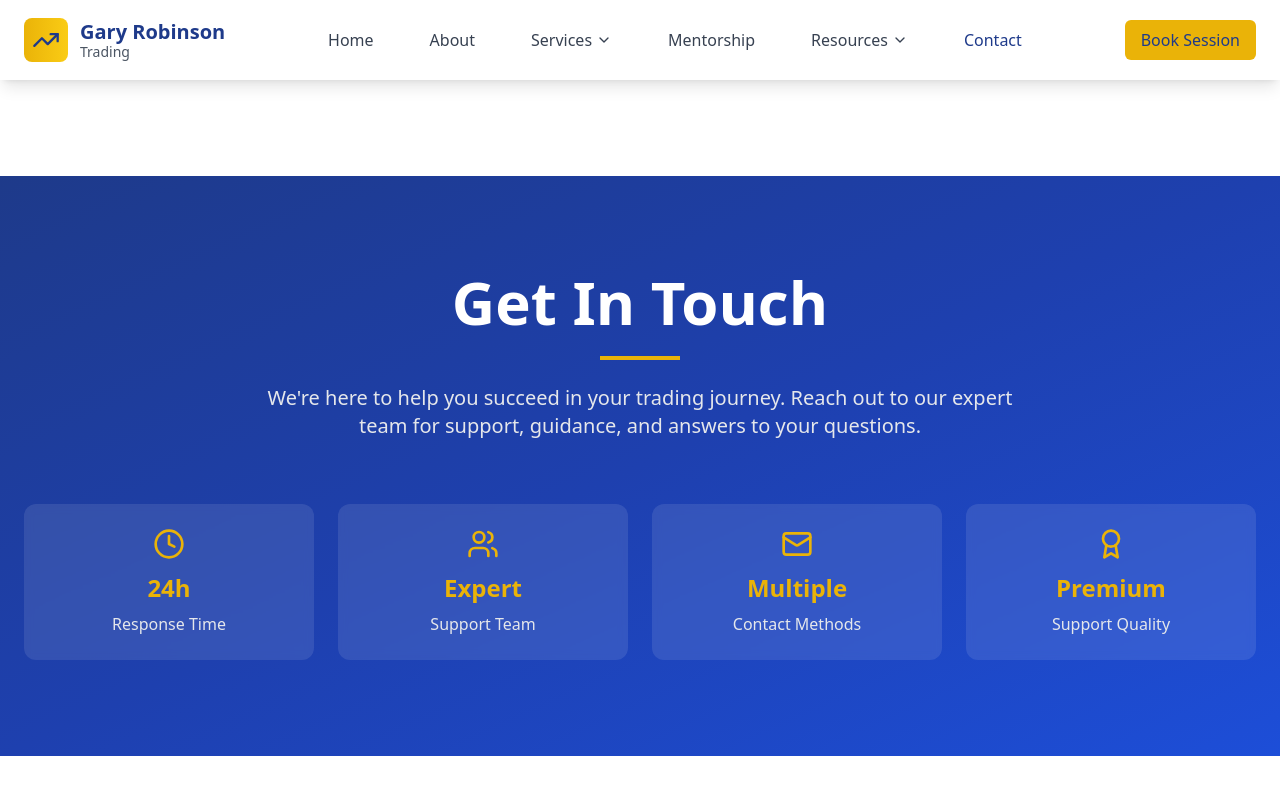
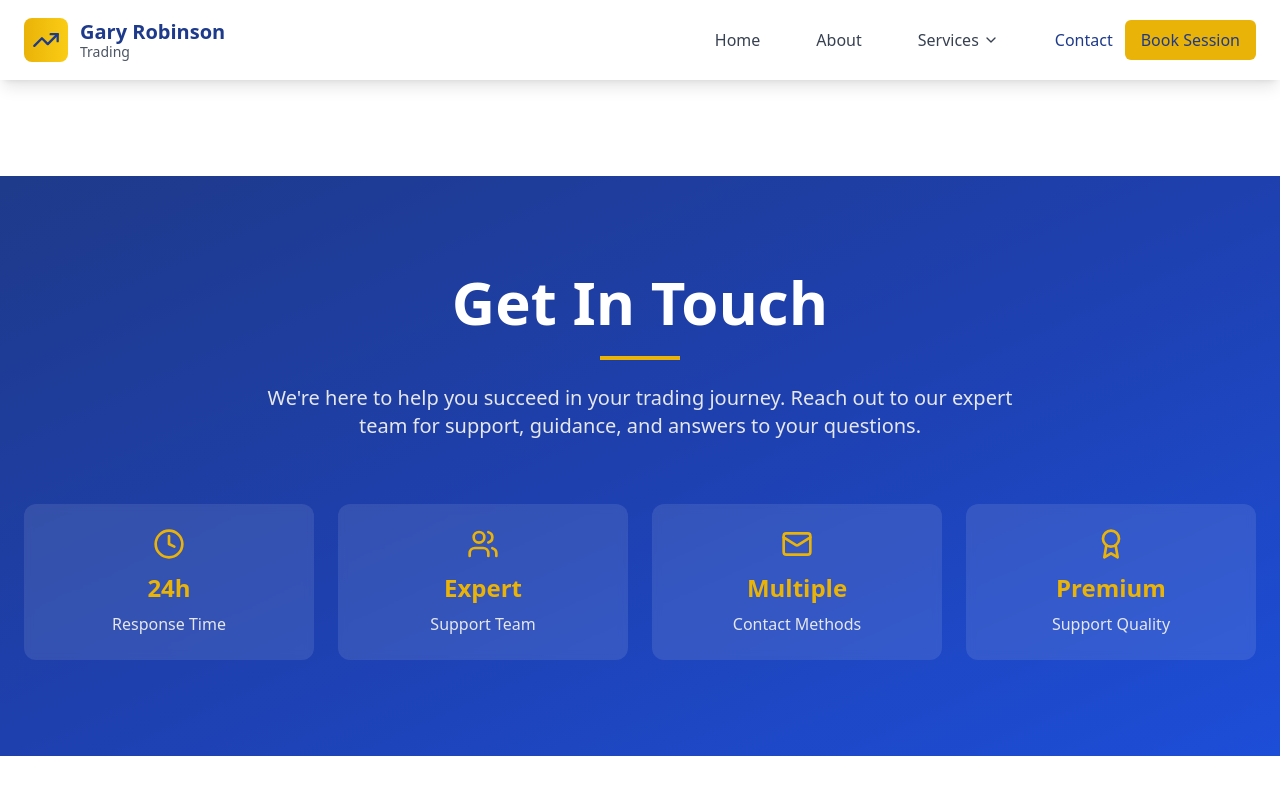
Before and after one commit to mrdrxict/trading, a React (Vite) app: page /contact in a window 1280 px wide. Shown: the top 800 px of the page. Built offline with nearby package versions, Linux system fonts and the light colour scheme.

Commit message:
Update navigation bar structure

```diff
--- a/src/components/layout/Header.tsx
+++ b/src/components/layout/Header.tsx
@@ -6,7 +6,6 @@ import Button from '../ui/Button';
 const Header = () => {
   const [isMenuOpen, setIsMenuOpen] = useState(false);
   const [isServicesOpen, setIsServicesOpen] = useState(false);
-  const [isResourcesOpen, setIsResourcesOpen] = useState(false);
   const location = useLocation();
 
   const toggleMenu = () => {
@@ -16,7 +15,6 @@ const Header = () => {
   const closeMenu = () => {
     setIsMenuOpen(false);
     setIsServicesOpen(false);
-    setIsResourcesOpen(false);
   };
 
   const isActive = (path: string) => {
@@ -37,14 +35,6 @@ const Header = () => {
         { name: 'Daily Trading Signals', path: '/daily-trading-signals' },
         { name: 'Market Analysis', path: '/market-analysis' },
         { name: 'Trading Calculators', path: '/trading-calculators' },
-      ]
-    },
-    { name: 'Mentorship', path: '/mentorship' },
-    {
-      name: 'Resources',
-      path: '#',
-      hasDropdown: true,
-      dropdownItems: [
         { name: 'Blog', path: '/blog' },
         { name: 'Educational Blog', path: '/educational-blog' },
         { name: 'Trading Strategies', path: '/trading-strategies' },
@@ -71,7 +61,7 @@ const Header = () => {
           </Link>
 
           {/* Desktop Navigation */}
-          <nav className="hidden lg:flex items-center space-x-8">
+          <nav className="hidden lg:flex items-center space-x-8 ml-auto">
             {navItems.map((item) => (
               <div key={item.name} className="relative group">
                 {item.hasDropdown ? (
@@ -82,7 +72,6 @@ const Header = () => {
                       }`}
                       onMouseEnter={() => {
                         if (item.name === 'Services') setIsServicesOpen(true);
-                        if (item.name === 'Resources') setIsResourcesOpen(true);
                       }}
                     >
                       {item.name}
@@ -92,17 +81,15 @@ const Header = () => {
                     {/* Dropdown Menu */}
                     <div
                       className={`absolute top-full left-0 mt-1 w-56 bg-white rounded-lg shadow-xl border border-gray-200 py-2 transition-all duration-200 ${
-                        (item.name === 'Services' && isServicesOpen) || (item.name === 'Resources' && isResourcesOpen)
+                        (item.name === 'Services' && isServicesOpen)
                           ? 'opacity-100 visible transform translate-y-0'
                           : 'opacity-0 invisible transform -translate-y-2'
                       }`}
                       onMouseEnter={() => {
                         if (item.name === 'Services') setIsServicesOpen(true);
-                        if (item.name === 'Resources') setIsResourcesOpen(true);
                       }}
                       onMouseLeave={() => {
                         if (item.name === 'Services') setIsServicesOpen(false);
-                        if (item.name === 'Resources') setIsResourcesOpen(false);
                       }}
                     >
                       {item.dropdownItems?.map((dropItem) => (
@@ -114,7 +101,6 @@ const Header = () => {
                           }`}
                           onClick={() => {
                             setIsServicesOpen(false);
-                            setIsResourcesOpen(false);
                           }}
                         >
                           {dropItem.name}
@@ -170,13 +156,12 @@ const Header = () => {
                       className="w-full flex items-center justify-between px-4 py-3 text-gray-700 hover:text-blue-900 hover:bg-gray-50 transition-colors"
                       onClick={() => {
                         if (item.name === 'Services') setIsServicesOpen(!isServicesOpen);
-                        if (item.name === 'Resources') setIsResourcesOpen(!isResourcesOpen);
                       }}
                     >
                       {item.name}
                       <ChevronDown
                         className={`transition-transform duration-200 ${
-                          (item.name === 'Services' && isServicesOpen) || (item.name === 'Resources' && isResourcesOpen)
+                          (item.name === 'Services' && isServicesOpen)
                             ? 'rotate-180'
                             : ''
                         }`}
@@ -186,7 +171,7 @@ const Header = () => {
 
                     {/* Mobile Dropdown */}
                     <div className={`transition-all duration-200 ${
-                      (item.name === 'Services' && isServicesOpen) || (item.name === 'Resources' && isResourcesOpen)
+                      (item.name === 'Services' && isServicesOpen)
                         ? 'max-h-96 opacity-100'
                         : 'max-h-0 opacity-0 overflow-hidden'
                     }`}>
```
